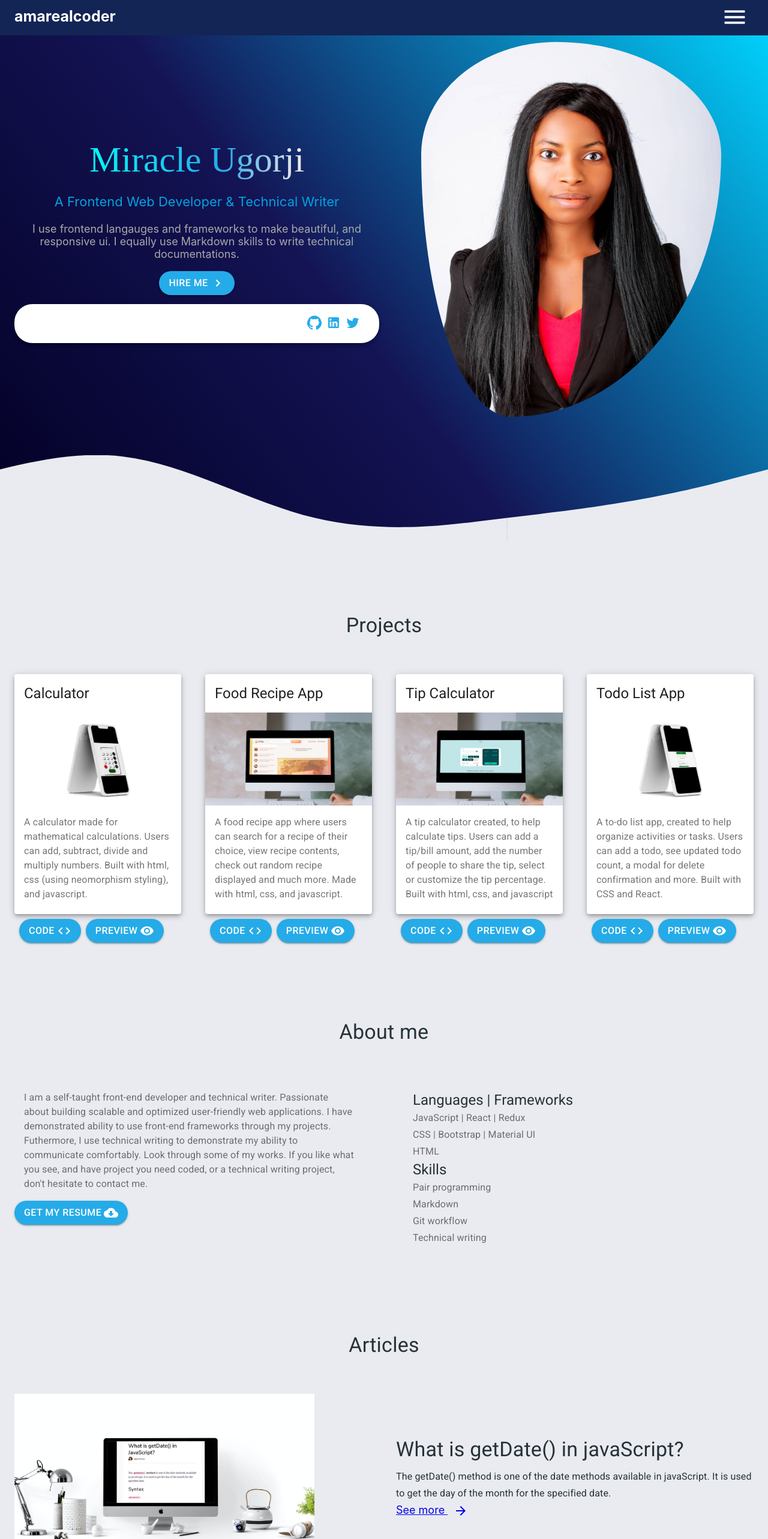
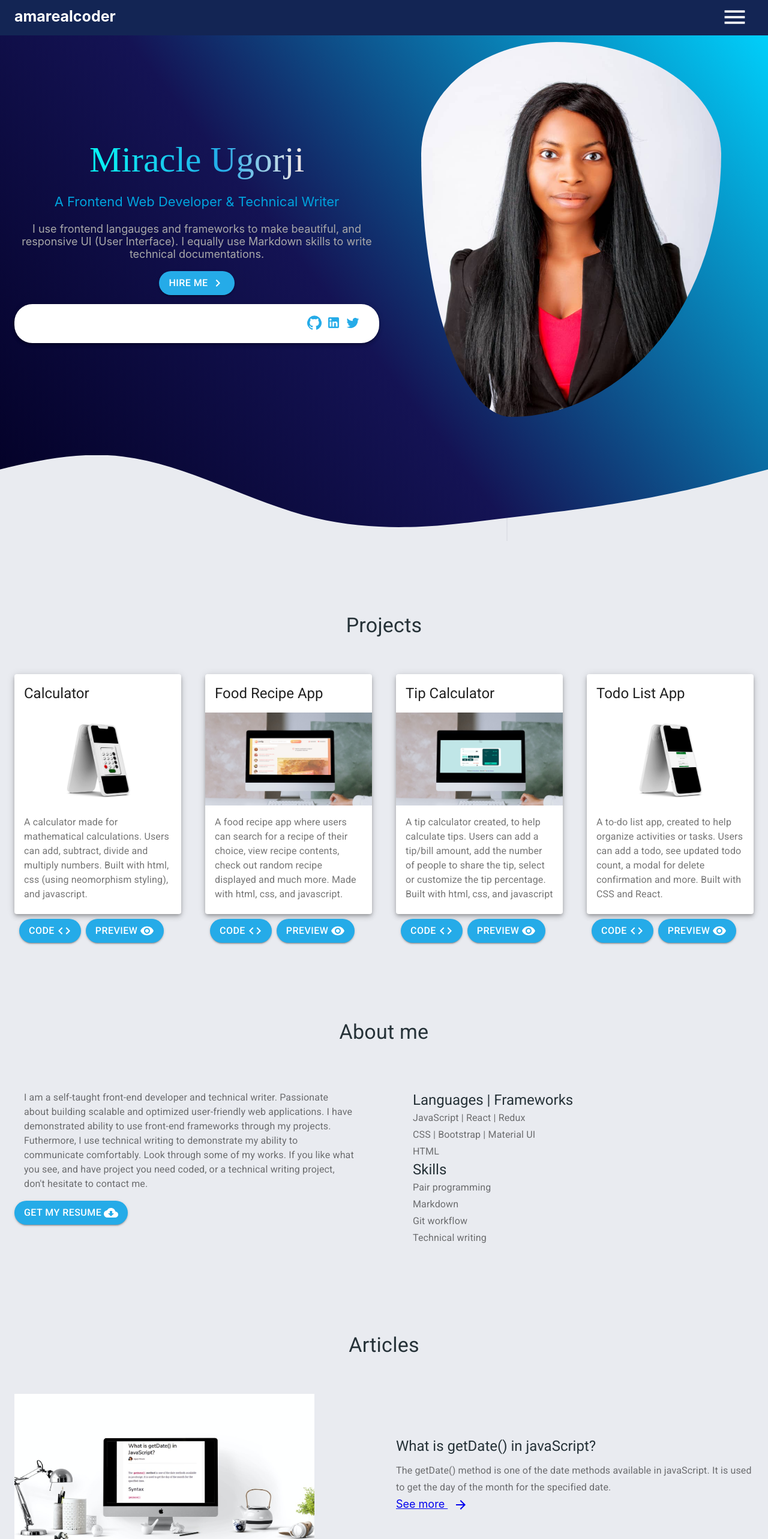
Before and after one commit to amarealcoder/portfolio, a React (Create React App) app: page / in a window 1280 px wide. Shown: the top 2566 px of the page at 60% size. Built offline with nearby package versions, Linux system fonts and the light colour scheme; a web font is replaced by a local one.

Commit message:
changed text color

```diff
--- a/src/pages/Articles.jsx
+++ b/src/pages/Articles.jsx
@@ -56,10 +56,10 @@ const Articles = () => {
         </Grid>
 
         <Grid item sm={12} md={6} className={classes.articles}>
-          <Typography variant='h4' className={classes.articlesTitles}>
+          <Typography variant='h5' className={classes.articlesTitles}>
             What is getDate() in javaScript?
           </Typography>
-          <Typography variant='subtitle1'>
+          <Typography color='textSecondary' variant='subtitle1'>
             The getDate() method is one of the date methods available in
             javaScript. It is used to get the day of the month for the specified
             date.
@@ -75,10 +75,10 @@ const Articles = () => {
         </Grid>
 
         <Grid item sm={12} md={6} className={classes.articles}>
-          <Typography variant='h4' className={classes.articlesTitles}>
+          <Typography variant='h5' className={classes.articlesTitles}>
             How to create a dropdown menu with html and css only.
           </Typography>
-          <Typography variant='subtitle1'>
+          <Typography color='textSecondary' variant='subtitle1'>
             A menu is a list of available choices. A dropdown menu is a menu
             that hides its contents by default and only shows its contents when
             it is clicked or hovered on the navbar.
@@ -103,10 +103,10 @@ const Articles = () => {
         </Grid>
 
         <Grid item sm={12} md={6} className={classes.articles}>
-          <Typography variant='h4' className={classes.articlesTitles}>
+          <Typography variant='h5' className={classes.articlesTitles}>
             How to use react-icons to install fontawesome in a react app.
           </Typography>
-          <Typography variant='subtitle1'>
+          <Typography color='textSecondary' variant='subtitle1'>
             When you're building a React web application, chances are you are
             going to use icons. Icons are graphical representations of a
             concept, an idea, a file, a program, an app, a business, and so on.
--- a/src/pages/Contact.jsx
+++ b/src/pages/Contact.jsx
@@ -17,7 +17,6 @@ const useStyles = makeStyles((theme) => ({
   },
 
   typographyAction: {
-    color: '#263238',
     fontSize: '20px',
 
     textAlign: 'center',
@@ -48,7 +47,11 @@ const Contact = () => {
         Interested in collaborating? Contact me!
       </Typography>
 
-      <Typography variant='subtitle1' className={classes.typographyAction}>
+      <Typography
+        variant='subtitle1'
+        color='textSecondary'
+        className={classes.typographyAction}
+      >
         If you have an application you are interested in developing, a feature
         that you need built or a project that need coding, I’d love to help you
         with it.
--- a/src/pages/Home.jsx
+++ b/src/pages/Home.jsx
@@ -12,7 +12,6 @@ import portfolioImage from '../images/portfolioImage.jpg';
 import Btn from '../Components/Btn';
 
 const useStyles = makeStyles((theme) => ({
-
   appBar: {
     borderRadius: '30px',
     marginTop: '15px',
@@ -39,16 +38,15 @@ const Home = () => {
   return (
     <Container className='wave-container' id='home'>
       <Grid container spacing={2} className='container'>
-        {/* <Grid item xm={12} md={6}> */}
-          <img className='mobileImage' src={portfolioImage} alt='Logo' />
-        {/* </Grid> */}
+        <img className='mobileImage' src={portfolioImage} alt='Logo' />
+
         <Grid item xm={12} md={6} className='intro'>
           <h4 className='name'>Miracle Ugorji</h4>
           <p className='title'>A Frontend Web Developer & Technical Writer</p>
           <p className='desc'>
             I use frontend langauges and frameworks to make beautiful, and
-            responsive ui. I equally use Markdown skills to write technical
-            documentations.
+            responsive UI (User Interface). I equally use Markdown skills to
+            write technical documentations.
           </p>
           <a href='#contact' style={{ textDecoration: 'none' }}>
             <Btn
```
